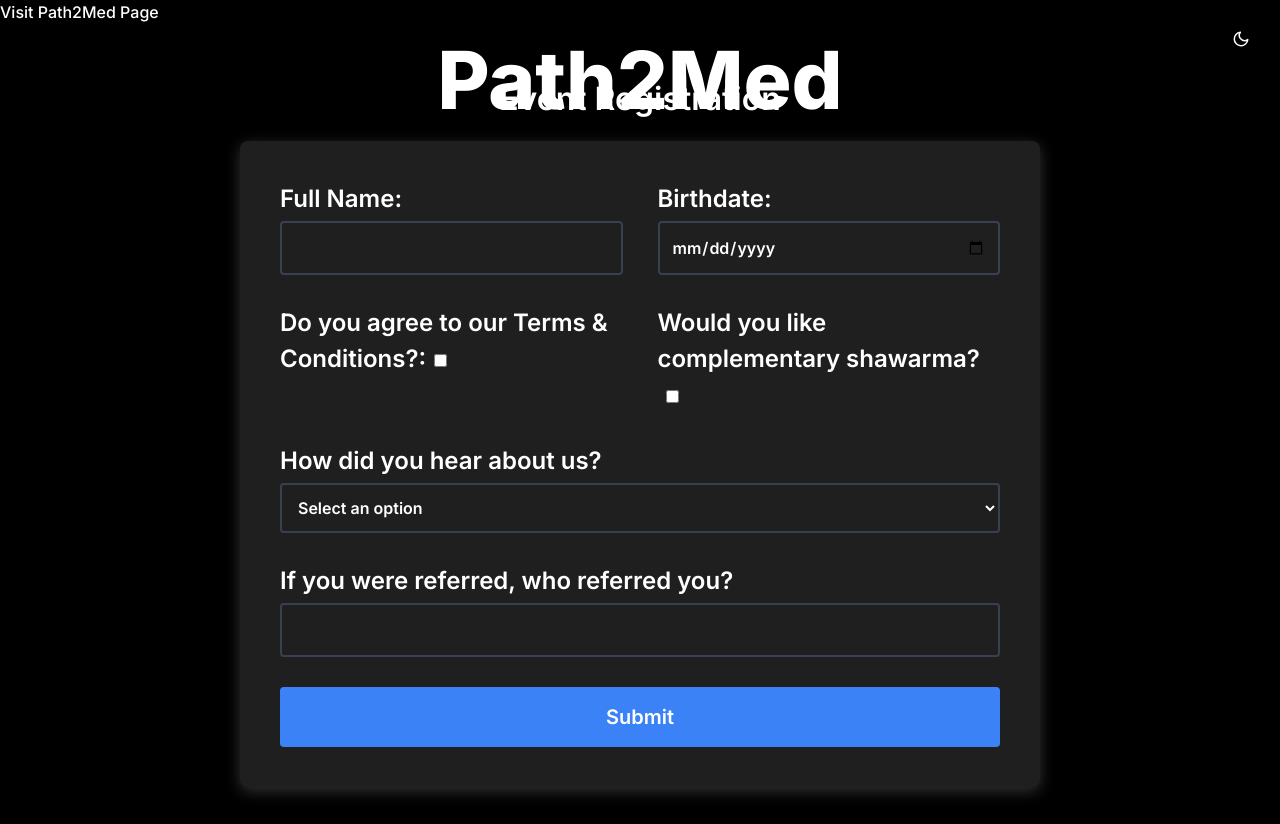
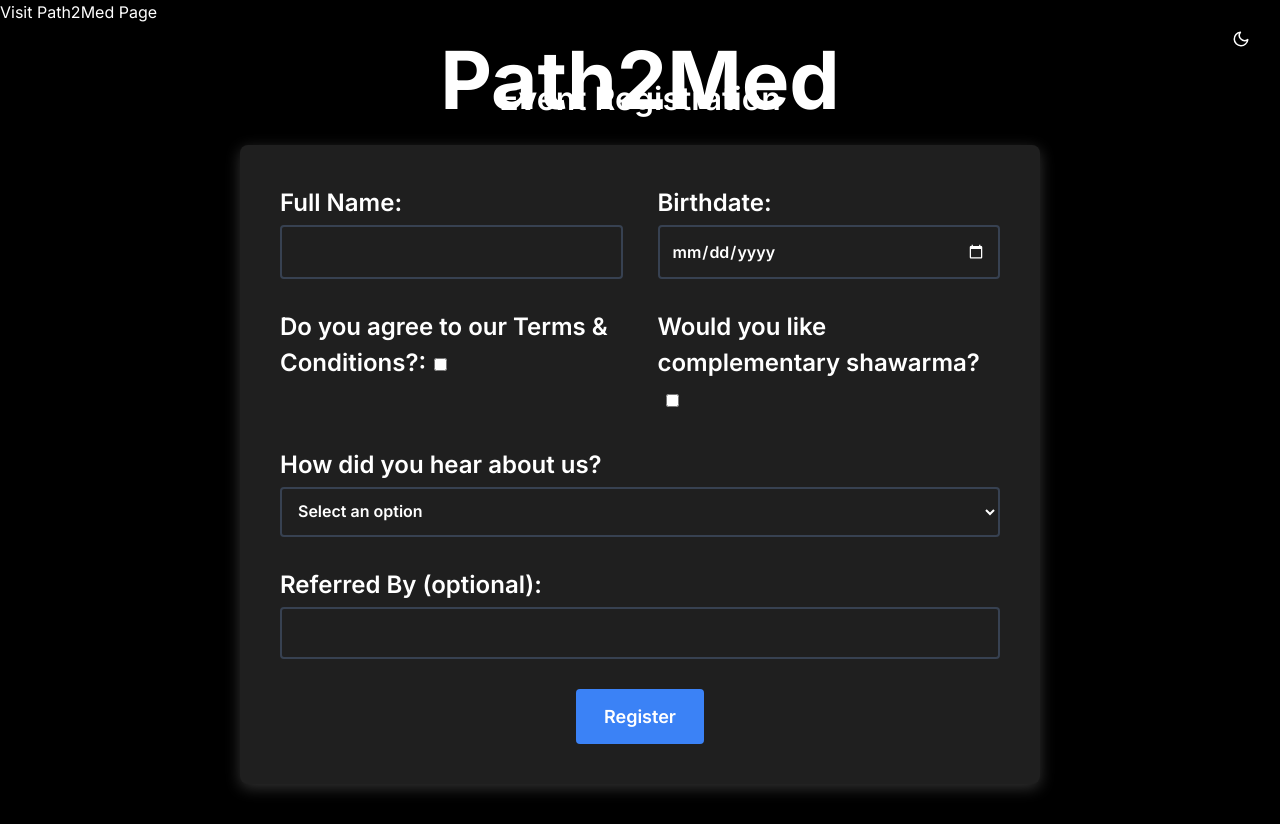
Before and after one commit to advayc/futuremd-site, a Next.js app: page /visit-path2med in a window 1280 px wide. Built offline with nearby package versions, Linux system fonts and the light colour scheme.

Commit message:
API Route Fixes

```diff
--- a/components/Path2Medform.tsx
+++ b/components/Path2Medform.tsx
@@ -1,5 +1,9 @@
 import React, { useState, useEffect } from "react";
-import ToggleButton from "./ToggleButton"; // Import the ToggleButton component
+import ToggleButton from "./ToggleButton";
+import { Inter } from "next/font/google";
+
+// Import the Inter font
+const inter = Inter({ subsets: ['latin'] });
 
 const FutureMDForm: React.FC = () => {
   const [formData, setFormData] = useState({
@@ -36,14 +40,13 @@
   const handleSubmit = async (e: React.FormEvent) => {
     e.preventDefault();
     try {
-      const response = await fetch("../form-api/submitForm", {
+      const response = await fetch("/api/submitForm", {
         method: "POST",
         headers: {
           "Content-Type": "application/json",
         },
         body: JSON.stringify(formData),
       });
-
       if (response.ok) {
         const result = await response.json();
         console.log(result.message); // Handle the response as needed
@@ -62,6 +65,7 @@
 
   return (
     <div
+      className={inter.className} // Apply Inter font to everything inside this div
       style={{
         margin: 0,
         padding: 0,
@@ -218,7 +222,7 @@
                 appearance: "none",
                 WebkitAppearance: "none",
                 MozAppearance: "none",
-                fontFamily: "'Inter', 'Sans-Serif",
+                fontFamily: "'Inter', sans-serif", // Apply Inter font here
               }}
             />
           </label>
@@ -284,9 +288,9 @@
               }}
             >
               <option value="">Select an option</option>
-              <option value="friend">A friend</option>
-              <option value="socialMedia">Social media</option>
-              <option value="advertisement">Advertisement</option>
+              <option value="social_media">Social Media</option>
+              <option value="friend">Friend</option>
+              <option value="ad">Ad</option>
               <option value="other">Other</option>
             </select>
           </label>
@@ -299,7 +303,7 @@
               fontWeight: "600",
             }}
           >
-            If you were referred, who referred you?
+            Referred By (optional):
             <input
               type="text"
               name="referredBy"
@@ -307,7 +311,7 @@
               onChange={handleChange}
               style={{
                 width: "100%",
-                padding: "13px",
+                padding: "12px",
                 marginTop: "4px",
                 fontSize: "16px",
                 backgroundColor: isDark ? "#1F1F1F" : "#FFFFFF",
@@ -318,25 +322,30 @@
             />
           </label>
 
+          <div style={{ gridColumn: "span 2", textAlign: "center" }}>
             <button
               type="submit"
               style={{
-              gridColumn: "span 2",
-              padding: "15px",
-              fontSize: "20px",
+                backgroundColor: isDark ? "#3B82F6" : "#1E40AF",
+                color: "#FFFFFF",
+                fontSize: "18px",
                 fontWeight: "600",
+                padding: "14px 28px",
+                border: "none",
                 borderRadius: "4px",
                 cursor: "pointer",
-              backgroundColor: isDark ? "#3B82F6" : "#1E40AF",
-              color: "#FFFFFF",
-              border: "none",
                 transition: "background-color 0.3s ease",
               }}
-            onMouseEnter={(e) => (e.currentTarget.style.backgroundColor = "#2563EB")}
-            onMouseLeave={(e) => (e.currentTarget.style.backgroundColor = isDark ? "#3B82F6" : "#1E40AF")}
+              onMouseEnter={(e) =>
+                (e.currentTarget.style.backgroundColor = isDark ? "#60A5FA" : "#1D4ED8")
+              }
+              onMouseLeave={(e) =>
+                (e.currentTarget.style.backgroundColor = isDark ? "#3B82F6" : "#1E40AF")
+              }
             >
-            Submit
+              Register
             </button>
+          </div>
         </form>
       </div>
     </div>
--- a/styles/globals.css
+++ b/styles/globals.css
@@ -7,7 +7,21 @@
     text-wrap: balance;
   }
 }
+.light-theme-date-picker::-webkit-calendar-picker-indicator {
+  filter: none;
+}
 
+.light-theme-date-picker::-moz-calendar-picker-indicator {
+  filter: none;
+}
+
+.dark-theme-date-picker::-webkit-calendar-picker-indicator {
+  filter: invert(1);
+}
+
+.dark-theme-date-picker::-moz-calendar-picker-indicator {
+  filter: invert(1);
+}
 .logo {
   transition: all 1s ease;
 }
```
Also changed, not shown: pages/api/data.ts (renamed from components/form-api/data.ts), pages/api/submitForm.ts (renamed from components/form-api/submitForm.ts). Lines whose indentation alone changed are shown as unchanged.
